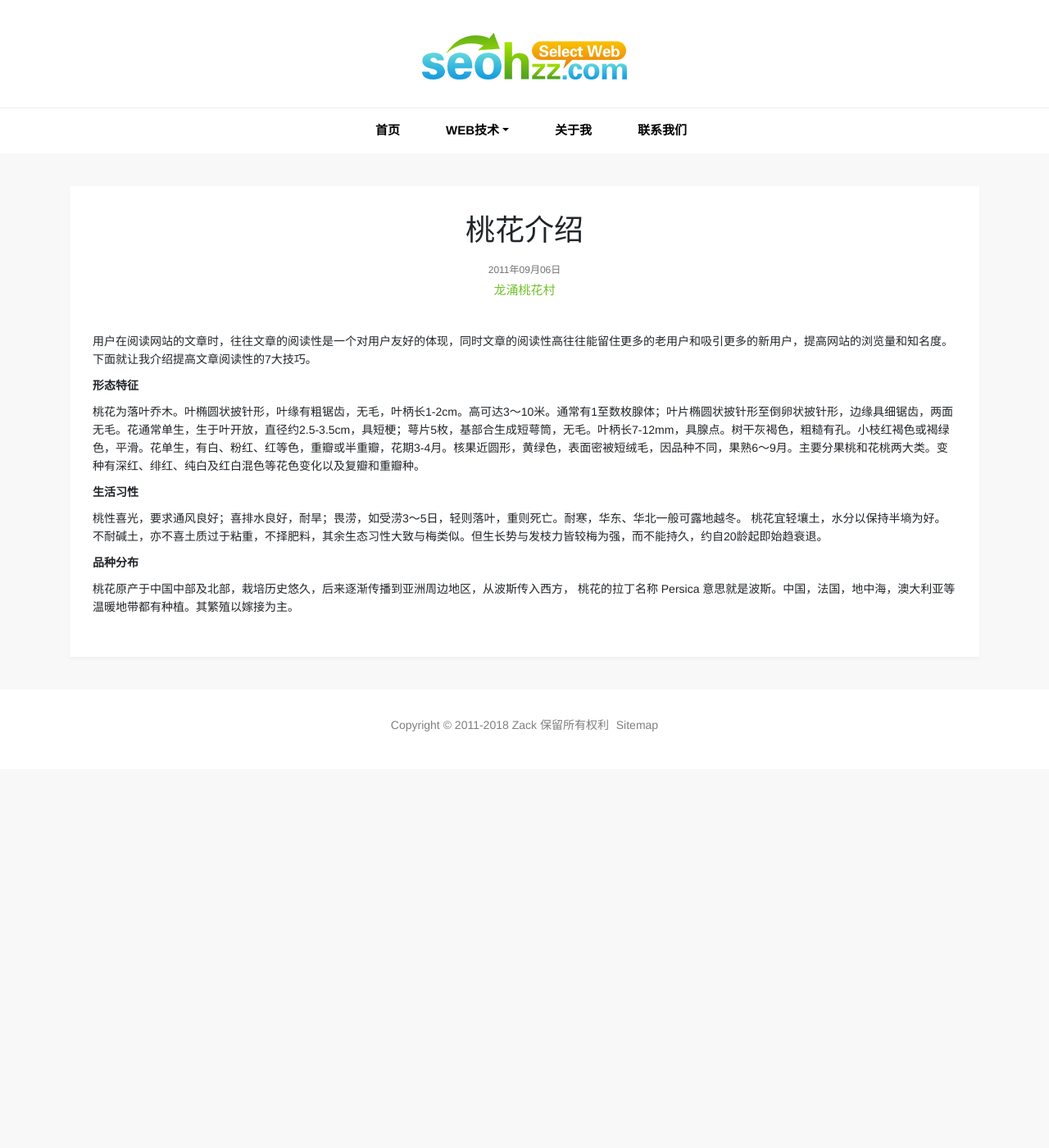
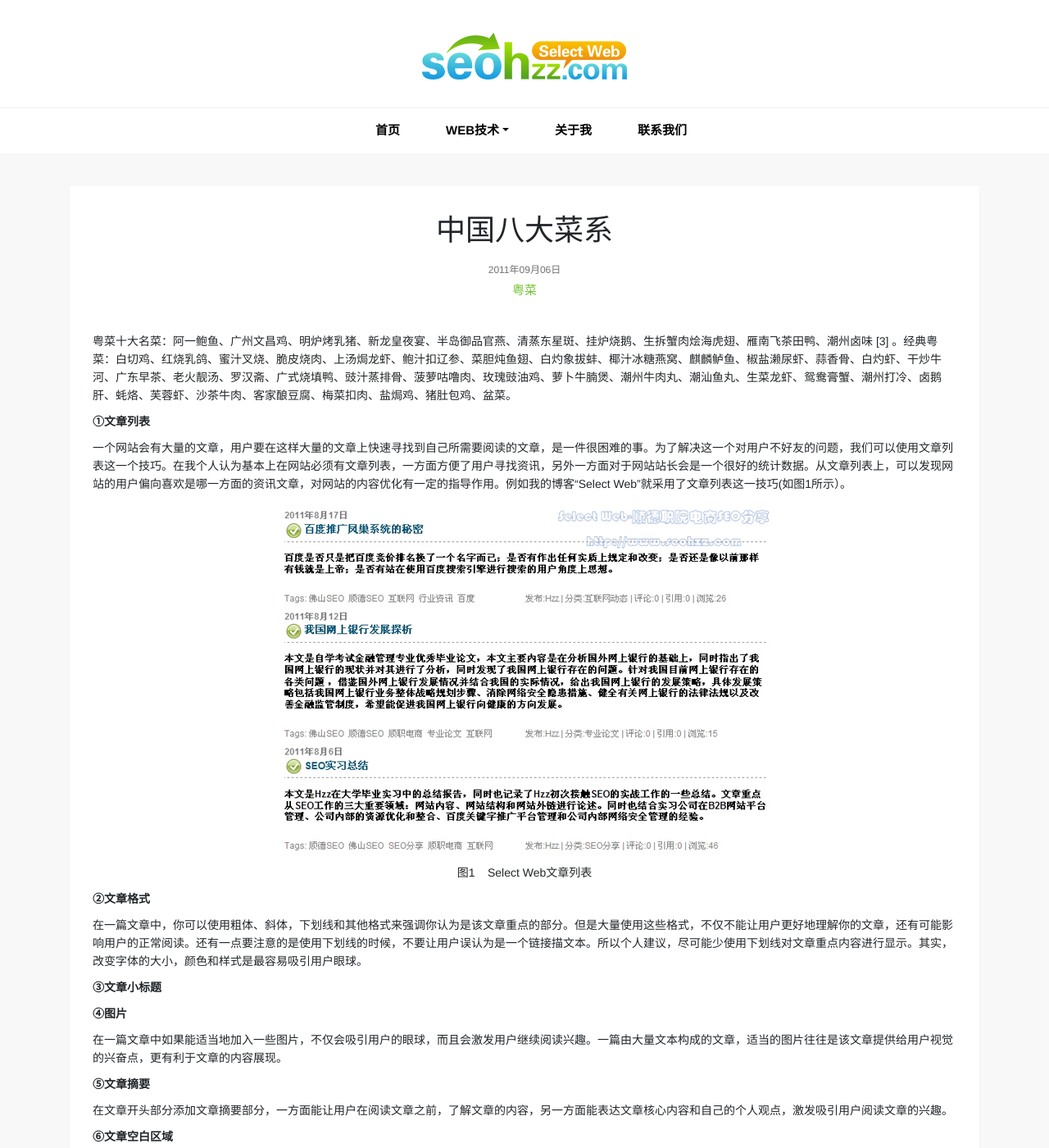
Before and after one commit to sunglite/sunglite.github.io, a Jekyll site: the page built from ueo/_posts/2011-09-06-web-read-skill.html, in a window 1280 px wide and 1400 px high. Shown: the whole window at 82% size. Built offline with Jekyll 4.4.1, drawn with Linux system fonts in a browser that asks for light colours; comment, search, counter and statistics services are not loaded; some of the changed text lies outside the part shown.

Commit message:
Update 2011-09-06-web-read-skill.html

```diff
--- a/ueo/_posts/2011-09-06-web-read-skill.html
+++ b/ueo/_posts/2011-09-06-web-read-skill.html
@@ -3,15 +3,25 @@ layout: article
 permalink: /ueo/web-read-skill.html
 type-en: ueo
 image: web-read-skill
-title: 桃花介绍
-keywords: 龙涌桃花村
-description: 桃花，即桃树盛开的花朵，属蔷薇科植物。叶椭圆状披针形，核果近球形，主要分果桃和花桃两大类。其具有很高的观赏价值，是文学创作的常用素材。其花语及代表意义为：爱情的俘虏。每年3~6月份，各地会以桃花为媒，举办不同的桃花节盛会。
+title: 中国八大菜系
+keywords: 粤菜
+description: 粤菜即广东菜，是中国传统四大菜系、八大菜系之一，发源于岭南。
 ---
-<p>用户在阅读网站的文章时，往往文章的阅读性是一个对用户友好的体现，同时文章的阅读性高往往能留住更多的老用户和吸引更多的新用户，提高网站的浏览量和知名度。下面就让我介绍提高文章阅读性的7大技巧。</p>
-<p><b>形态特征</b></p>
-<p>桃花为落叶乔木。叶椭圆状披针形，叶缘有粗锯齿，无毛，叶柄长1-2cm。高可达3～10米。通常有1至数枚腺体；叶片椭圆状披针形至倒卵状披针形，边缘具细锯齿，两面无毛。花通常单生，生于叶开放，直径约2.5-3.5cm，具短梗；萼片5枚，基部合生成短萼筒，无毛。叶柄长7-12mm，具腺点。树干灰褐色，粗糙有孔。小枝红褐色或褐绿色，平滑。花单生，有白、粉红、红等色，重瓣或半重瓣，花期3-4月。核果近圆形，黄绿色，表面密被短绒毛，因品种不同，果熟6～9月。主要分果桃和花桃两大类。变种有深红、绯红、纯白及红白混色等花色变化以及复瓣和重瓣种。</p>
-<p><b>生活习性</b></p>
-<p>桃性喜光，要求通风良好；喜排水良好，耐旱；畏涝，如受涝3～5日，轻则落叶，重则死亡。耐寒，华东、华北一般可露地越冬。
-桃花宜轻壤土，水分以保持半墒为好。不耐碱土，亦不喜土质过于粘重，不择肥料，其余生态习性大致与梅类似。但生长势与发枝力皆较梅为强，而不能持久，约自20龄起即始趋衰退。</p>
-<p><b>品种分布</b></p>
-<p>桃花原产于中国中部及北部，栽培历史悠久，后来逐渐传播到亚洲周边地区，从波斯传入西方， 桃花的拉丁名称 Persica 意思就是波斯。中国，法国，地中海，澳大利亚等温暖地带都有种植。其繁殖以嫁接为主。</p>
+<p>粤菜十大名菜：阿一鲍鱼、广州文昌鸡、明炉烤乳猪、新龙皇夜宴、半岛御品官燕、清蒸东星斑、挂炉烧鹅、生拆蟹肉烩海虎翅、雁南飞茶田鸭、潮州卤味 [3]  。经典粤菜：白切鸡、红烧乳鸽、蜜汁叉烧、脆皮烧肉、上汤焗龙虾、鲍汁扣辽参、菜胆炖鱼翅、白灼象拔蚌、椰汁冰糖燕窝、麒麟鲈鱼、椒盐濑尿虾、蒜香骨、白灼虾、干炒牛河、广东早茶、老火靓汤、罗汉斋、广式烧填鸭、豉汁蒸排骨、菠萝咕噜肉、玫瑰豉油鸡、萝卜牛腩煲、潮州牛肉丸、潮汕鱼丸、生菜龙虾、鸳鸯膏蟹、潮州打冷、卤鹅肝、蚝烙、芙蓉虾、沙茶牛肉、客家酿豆腐、梅菜扣肉、盐焗鸡、猪肚包鸡、盆菜。</p>
+<p><b>①文章列表</b></p>
+<p>一个网站会有大量的文章，用户要在这样大量的文章上快速寻找到自己所需要阅读的文章，是一件很困难的事。为了解决这一个对用户不好友的问题，我们可以使用文章列表这一个技巧。在我个人认为基本上在网站必须有文章列表，一方面方便了用户寻找资讯，另外一方面对于网站站长会是一个很好的统计数据。从文章列表上，可以发现网站的用户偏向喜欢是哪一方面的资讯文章，对网站的内容优化有一定的指导作用。例如我的博客&ldquo;Select Web&rdquo;就采用了文章列表这一技巧(如图1所示）。</p>
+<p align="center"><img class="img-fluid" alt="Select Web文章列表" src="{{ site.url }}/images/ueo/web-read-skill-1.jpg"></p>
+<p align="center">图1&nbsp;&nbsp;&nbsp; Select Web文章列表</p>
+<p><b>②文章格式</b></p>
+<p>在一篇文章中，你可以使用粗体、斜体，下划线和其他格式来强调你认为是该文章重点的部分。但是大量使用这些格式，不仅不能让用户更好地理解你的文章，还有可能影响用户的正常阅读。还有一点要注意的是使用下划线的时候，不要让用户误认为是一个链接描文本。所以个人建议，尽可能少使用下划线对文章重点内容进行显示。其实，改变字体的大小，颜色和样式是最容易吸引用户眼球。</p>
+<p><b>③文章小标题</b></p>
+<p></p>
+<p><b>④图片</b></p>
+<p>在一篇文章中如果能适当地加入一些图片，不仅会吸引用户的眼球，而且会激发用户继续阅读兴趣。一篇由大量文本构成的文章，适当的图片往往是该文章提供给用户视觉的兴奋点，更有利于文章的内容展现。</p>
+<p><b>⑤文章摘要</b></p>
+<p>在文章开头部分添加文章摘要部分，一方面能让用户在阅读文章之前，了解文章的内容，另一方面能表达文章核心内容和自己的个人观点，激发吸引用户阅读文章的兴趣。</p>
+<p><b>⑥文章空白区域</b></p>
+<p>有些站长认为，一个网页的文章页面必须充分利用，要把页面排得满满的。但是，我个人认为把文章页面排的满满的，会让用户感觉阅读疲劳，增加文章页面的跳出率。所有必须文章页面留有一些空白区域，让用户的眼球有阅读的休息区，减少用户的阅读疲劳，同时能让用户保持阅读该文章过的兴趣。</p>
+<p><b>⑦展示个人观点</b></p>
+<p>往往一篇文章最吸引用户的是作者的独特观点和评论，尽量把自己的个人观点放在文章摘要或者文章的开头部分，不要在你的观点放在文章的最后。</p>
+<p>如果能根据实际情况，综合灵活使用上面所介绍的7大技巧，不仅能提高文章的阅读性，同时也能增加对用户的友好度，更有利于网站的SEO和<a target="_blank" href="{{ site.url }}">用户体验优化</a>。</p>
```
